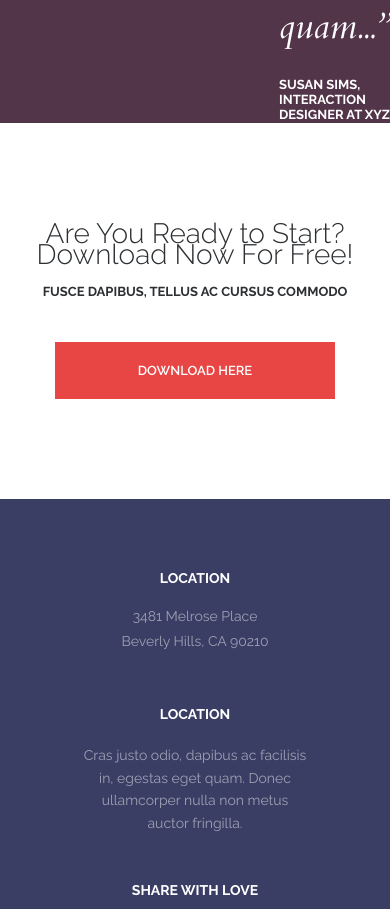
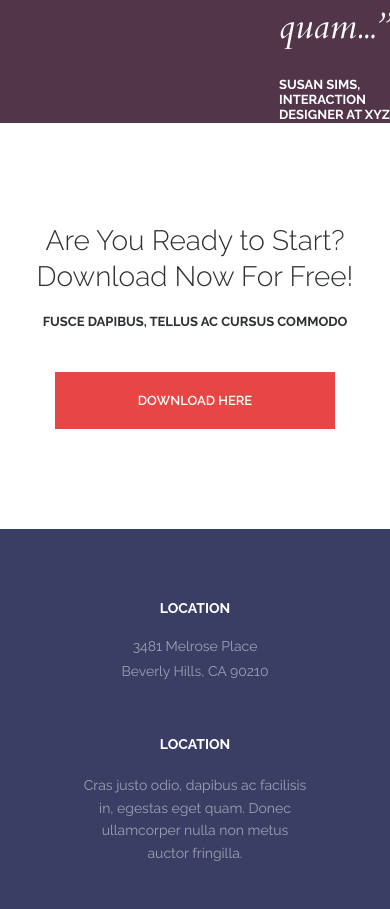
Before and after one commit to rayxxsuzuya/activebox, a plain HTML site: page index.html in a window 390 px wide. Shown: the part 7240-8149 px from the top of the page. Drawn offline with nearby package versions, Linux system fonts and the light colour scheme.

Commit message:
adaptive page-download

```diff
--- a/css/style.css
+++ b/css/style.css
@@ -370,7 +370,7 @@ p {
 }
 
 .page-download {
-    padding: 100px 0;
+    padding: 100px 15px;
 }
 
 .page-download .container {
@@ -698,3 +698,9 @@ p {
         padding: 0 17%;
     }
 }
+
+@media(max-width: 671px) {
+    .page-download__title {
+        line-height: 36px;
+    }
+}
```
